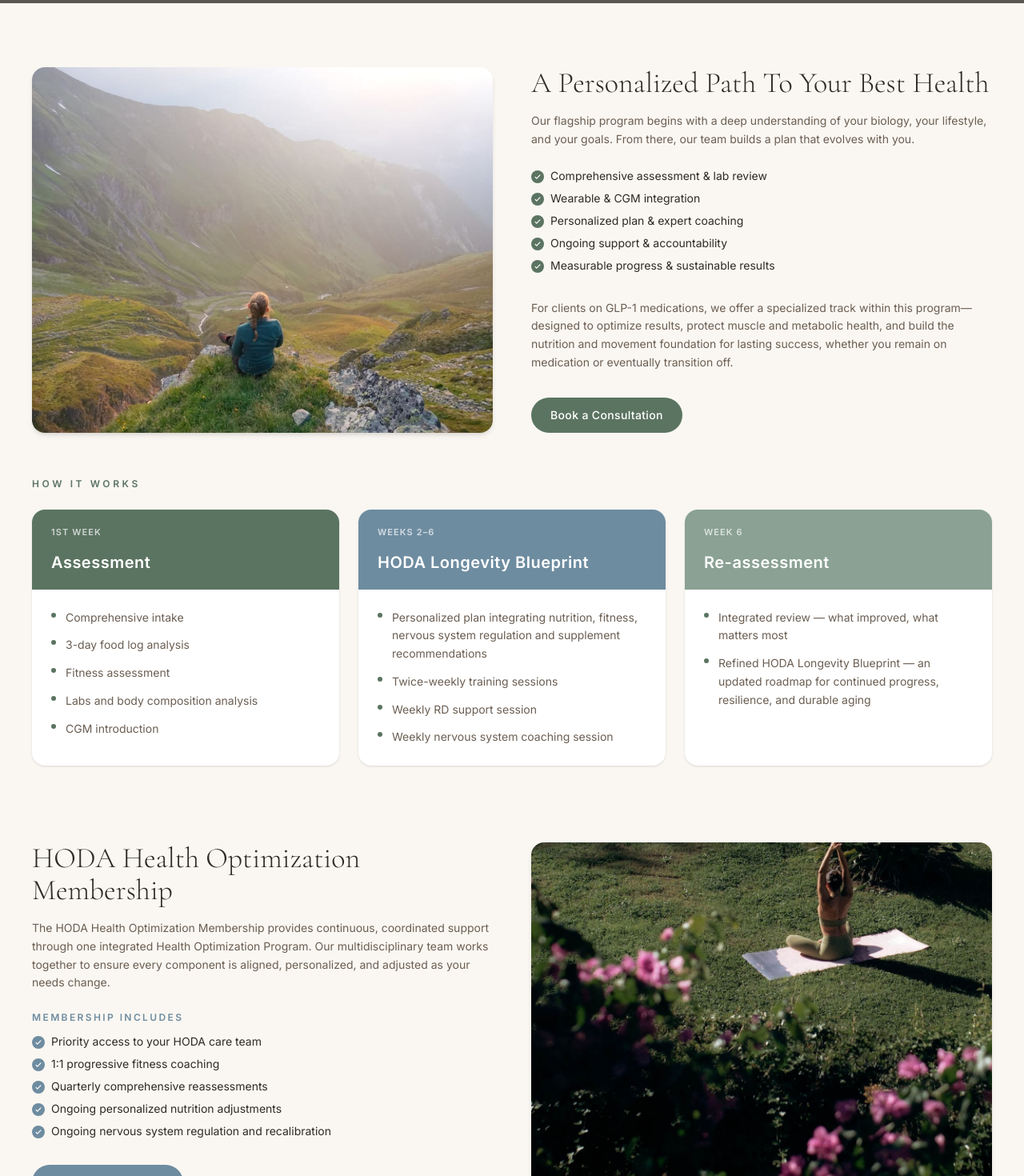
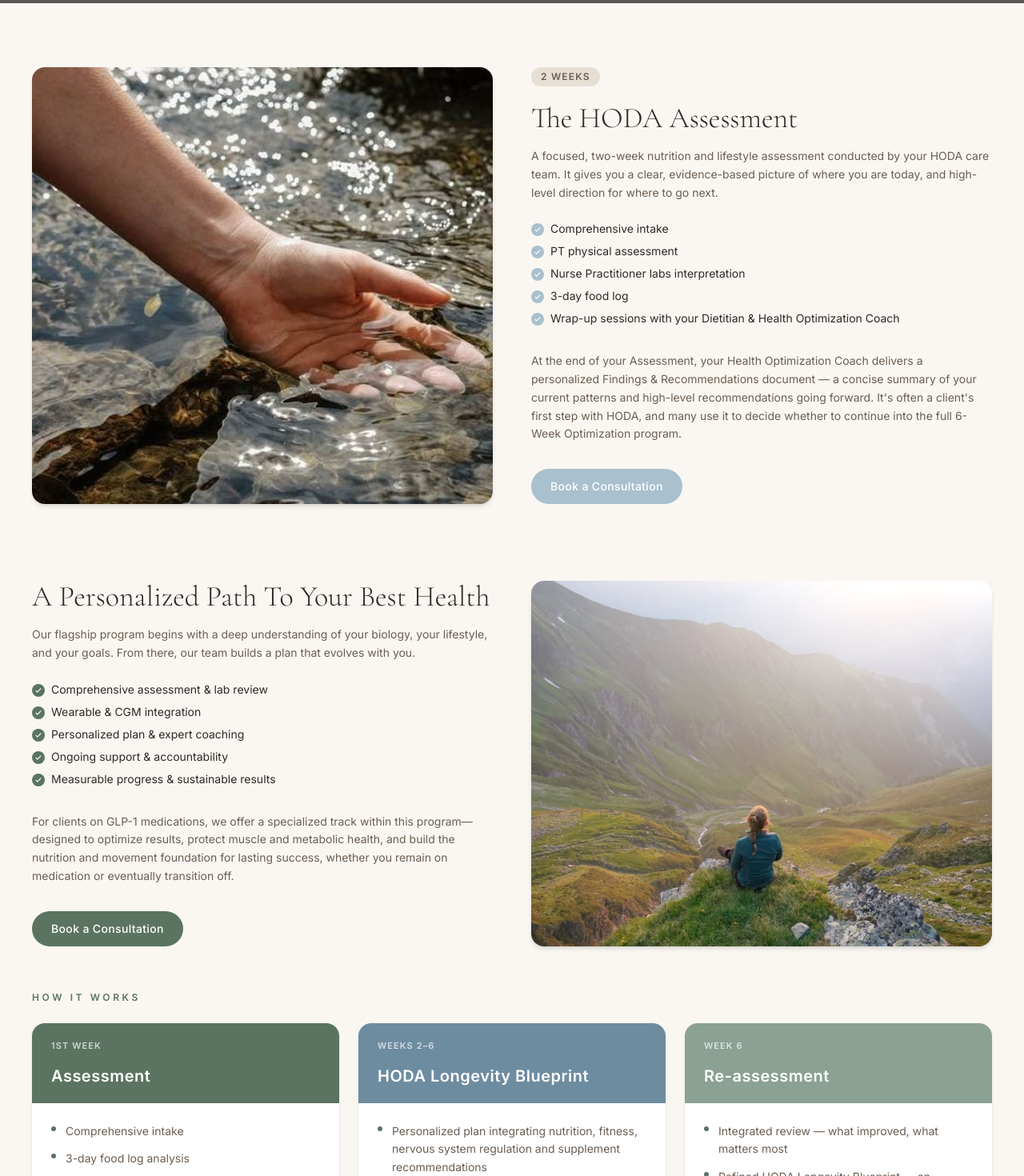
Before and after one commit to bennyrubanov/hoda_wellness, a Next.js app: page /programs in a window 1280 px wide. Shown: the part 380-1850 px from the top of the page at 80% size. Built offline with nearby package versions, Linux system fonts and the light colour scheme; grey boxes are pictures that could not be loaded.

Commit message:
Add HODA Assessment as a standalone program listing

```diff
--- a/app/programs/page.tsx
+++ b/app/programs/page.tsx
@@ -46,6 +46,27 @@ const timeline = [
 ];
 
 const programs = [
+  {
+    id: "hoda-assessment",
+    title: "The HODA Assessment",
+    shortDescription:
+      "A focused, two-week nutrition and lifestyle assessment conducted by your HODA care team. It gives you a clear, evidence-based picture of where you are today, and high-level direction for where to go next.",
+    duration: "2 Weeks",
+    format: "",
+    image: "/images/WaterHoda.jpg",
+    highlights: [
+      "Comprehensive intake",
+      "PT physical assessment",
+      "Nurse Practitioner labs interpretation",
+      "3-day food log",
+      "Wrap-up sessions with your Dietitian & Health Optimization Coach",
+    ],
+    fullDescription: "",
+    closingText:
+      "At the end of your Assessment, your Health Optimization Coach delivers a personalized Findings & Recommendations document \u2014 a concise summary of your current patterns and high-level recommendations going forward. It's often a client's first step with HODA, and many use it to decide whether to continue into the full 6-Week Optimization program.",
+    accent: "#A9C0CE",
+    showTimeline: false,
+  },
   {
     id: "6-week-optimization",
     title: "A Personalized Path To Your Best Health",
```
